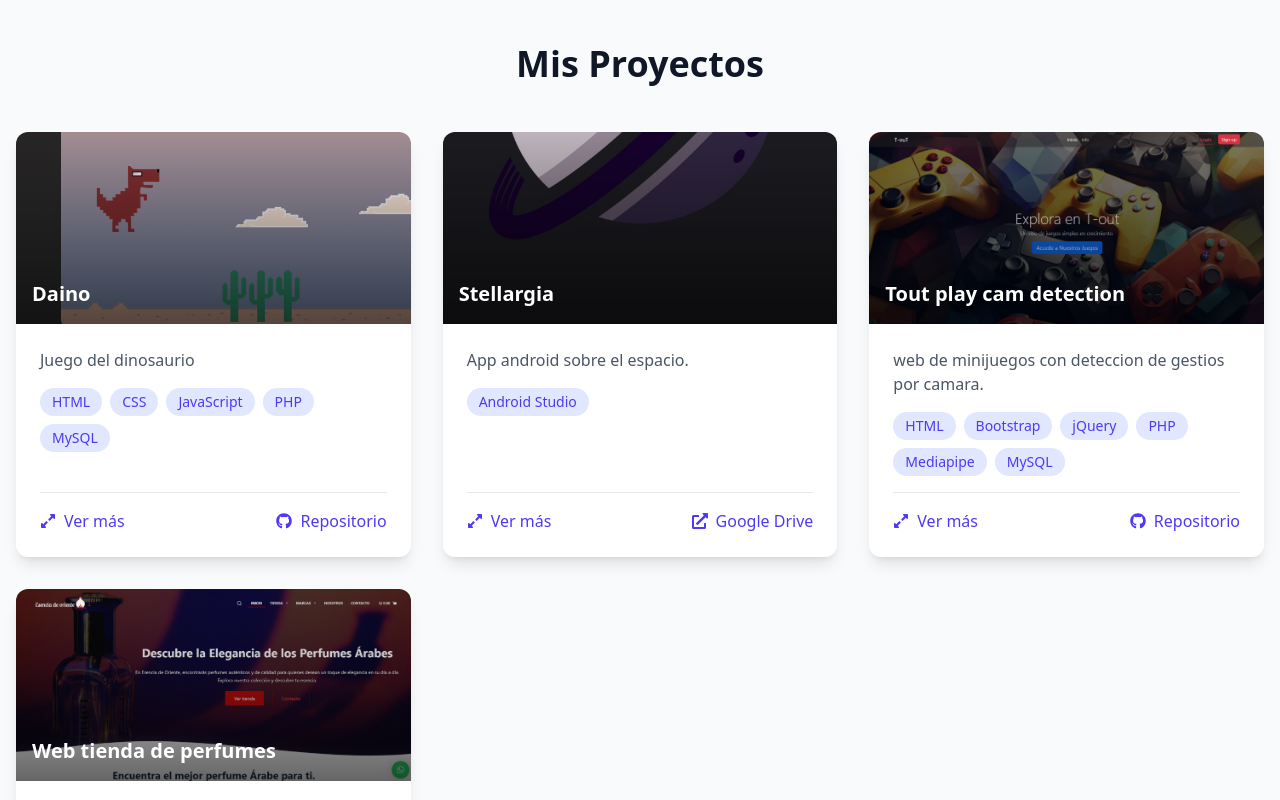
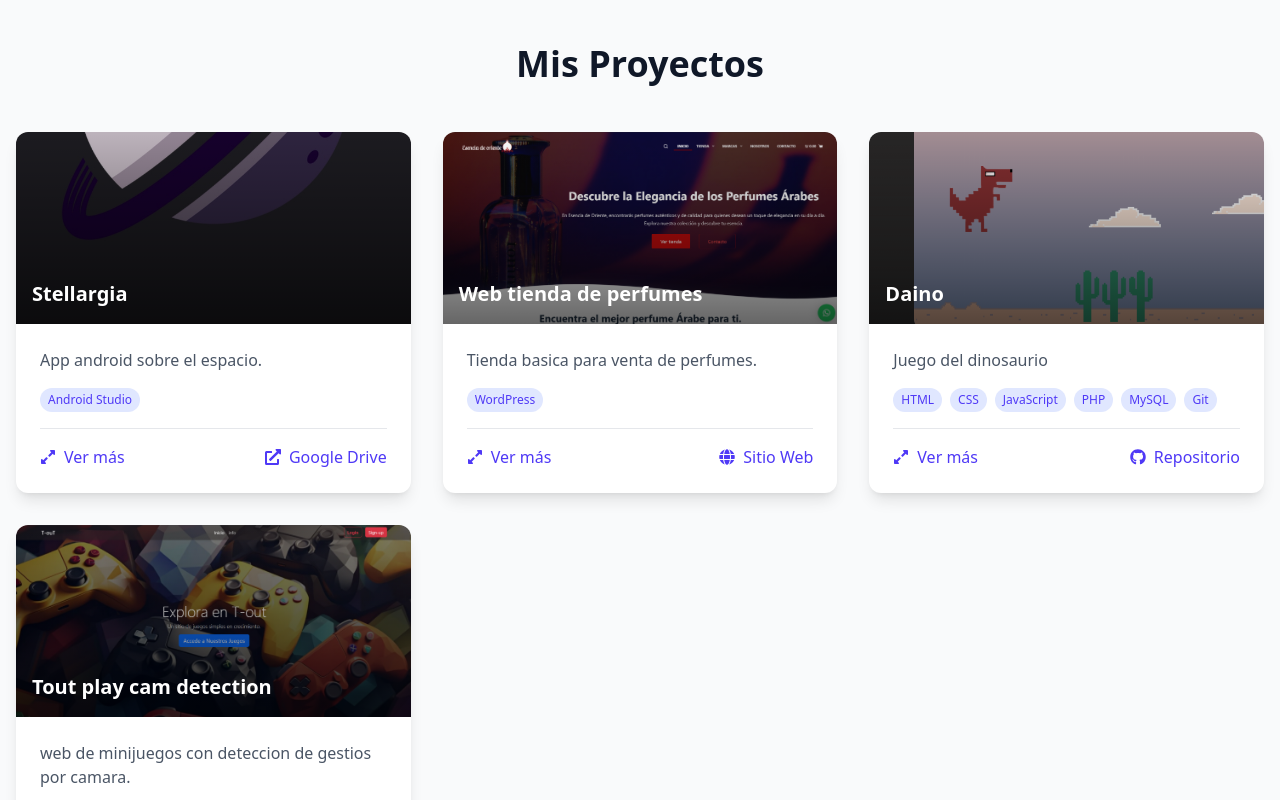
Before and after one commit to OliverMp28/portfolio, a React (Vite) app in the folder v1/: page / in a window 1280 px wide. Shown: the part 2500-3300 px from the top of the page. Built offline with nearby package versions, Linux system fonts and the light colour scheme.

Commit message:
detalles

```diff
--- a/v1/src/sections/Projects.jsx
+++ b/v1/src/sections/Projects.jsx
@@ -4,18 +4,6 @@ import { FaGithub, FaExpandAlt, FaCompressAlt, FaGlobe, FaExternalLinkAlt } from
 const projectsData = [
   {
     id: 1,
-    title: "Daino",
-    description: "Juego del dinosaurio",
-    fullDescription:
-      "Este es el juego del dinosaurio de google adaptado a web con html, css, js y php. Fue el primer proyecto que hice por gusto propio y por curiosidad de aprender, desarrollado en mis inicios",
-    image: "/img/daino2.png",
-    technologies: ["HTML", "CSS", "JavaScript", "PHP", "MySQL"],
-    links: [
-      { type: "github", url: "https://github.com/OliverMp28/olivermppr" },
-    ],
-  },
-  {
-    id: 2,
     title: "Stellargia",
     description: "App android sobre el espacio.",
     fullDescription:
@@ -25,22 +13,10 @@ const projectsData = [
     links: [
       { type: "drive", url: "https://drive.google.com/file/d/1g98UHf-8d10PhX9Q9FE6trH8AA9SDMLL/view?usp=drive_link" },
     ],
+
   },
   {
-    id: 3,
-    title: "Tout play cam detection",
-    description: "web de minijuegos con deteccion de gestios por camara.",
-    fullDescription:
-      "Basada en la libreria mediapipe, esta web fue echa a fin de probar el potencial de la deteccion por camara, adaptandola a mover ciertos personajes o controles con los gestos de rostro",
-    image: "/img/tout3.png",
-    technologies: ["HTML", "Bootstrap", "jQuery", "PHP", "Mediapipe", "MySQL"],
-    links: [
-      // { type: "web", url: "https://proyecto3.com" },
-      { type: "github", url: "https://github.com/OliverMp28/proyecto_vision" },
-    ],
-  },
-  {
-    id: 4,
+    id: 2,
     title: "Web tienda de perfumes",
     description: "Tienda basica para venta de perfumes.",
     fullDescription:
@@ -50,6 +26,31 @@ const projectsData = [
     links: [
       { type: "web", url: "https://esenciadeoriente.com/" },
       // { type: "github", url: "https://github.com/OliverMp28/proyecto_vision" },
+    ],
+  },
+  {
+    id: 3,
+    title: "Daino",
+    description: "Juego del dinosaurio",
+    fullDescription:
+      "Este es el juego del dinosaurio de google adaptado a web con html, css, js y php. Fue el primer proyecto que hice por gusto propio y por curiosidad de aprender, desarrollado en mis inicios",
+    image: "/img/daino2.png",
+    technologies: ["HTML", "CSS", "JavaScript", "PHP", "MySQL", "Git"],
+    links: [
+      { type: "github", url: "https://github.com/OliverMp28/olivermppr" },
+    ],
+  },
+  {
+    id: 4,
+    title: "Tout play cam detection",
+    description: "web de minijuegos con deteccion de gestios por camara.",
+    fullDescription:
+      "Basada en la libreria mediapipe, esta web fue echa a fin de probar el potencial de la deteccion por camara, adaptandola a mover ciertos personajes o controles con los gestos de rostro",
+    image: "/img/tout3.png",
+    technologies: ["HTML", "CSS", "Bootstrap", "JavaScript", "jQuery", "PHP", "Mediapipe", "MySQL", "Git"],
+    links: [
+      // { type: "web", url: "https://proyecto3.com" },
+      { type: "github", url: "https://github.com/OliverMp28/proyecto_vision" },
     ],
   },
   // Agrega más proyectos según necesites
@@ -93,6 +94,7 @@ const ProjectCard = ({ project }) => {
         <div className="absolute inset-0 bg-gradient-to-t from-black/60 to-transparent"></div>
         <h3 className="absolute bottom-4 left-4 text-xl font-bold text-white">{project.title}</h3>
       </div>
+
       <div className="flex flex-col flex-grow p-6">
         <p className="text-gray-600 dark:text-gray-300 mb-4">
           {expanded ? project.fullDescription : project.description}
@@ -101,7 +103,7 @@ const ProjectCard = ({ project }) => {
           {project.technologies.map((tech) => (
             <span
               key={tech}
-              className="px-3 py-1 bg-indigo-100 dark:bg-indigo-900 text-indigo-600 dark:text-indigo-300 rounded-full text-sm font-medium"
+              className="px-2 py-1 bg-indigo-100 dark:bg-indigo-900 text-indigo-600 dark:text-indigo-300 rounded-full text-xs font-medium"
             >
               {tech}
             </span>
--- a/v1/src/sections/Skills.jsx
+++ b/v1/src/sections/Skills.jsx
@@ -70,7 +70,7 @@ const Skills = ({ onSelectTech, selectedTech }) => {
       </div>
 
       {/* Grid de skills filtradas */}
-      <div className="mt-8 grid grid-cols-2 sm:grid-cols-3 md:grid-cols-4 gap-6 px-6">
+      <div id="lista-habilidades" className="mt-8 grid grid-cols-2 sm:grid-cols-3 md:grid-cols-4 gap-6 px-6">
         {filteredSkills.map((skill) => (
           <div
             key={skill.name}
@@ -79,8 +79,8 @@ const Skills = ({ onSelectTech, selectedTech }) => {
             }`}
             // Al hacer click, si ya está seleccionado, lo deselecciona (vuelve a mostrar todos)
             onClick={() =>{
+                document.getElementById('lista-habilidades').scrollIntoView({ behavior: 'smooth' })
                 onSelectTech(selectedTech === skill.name ? "" : skill.name)
-                document.getElementById('habilidades').scrollIntoView({ behavior: 'smooth' })
               }
             }
 
```
